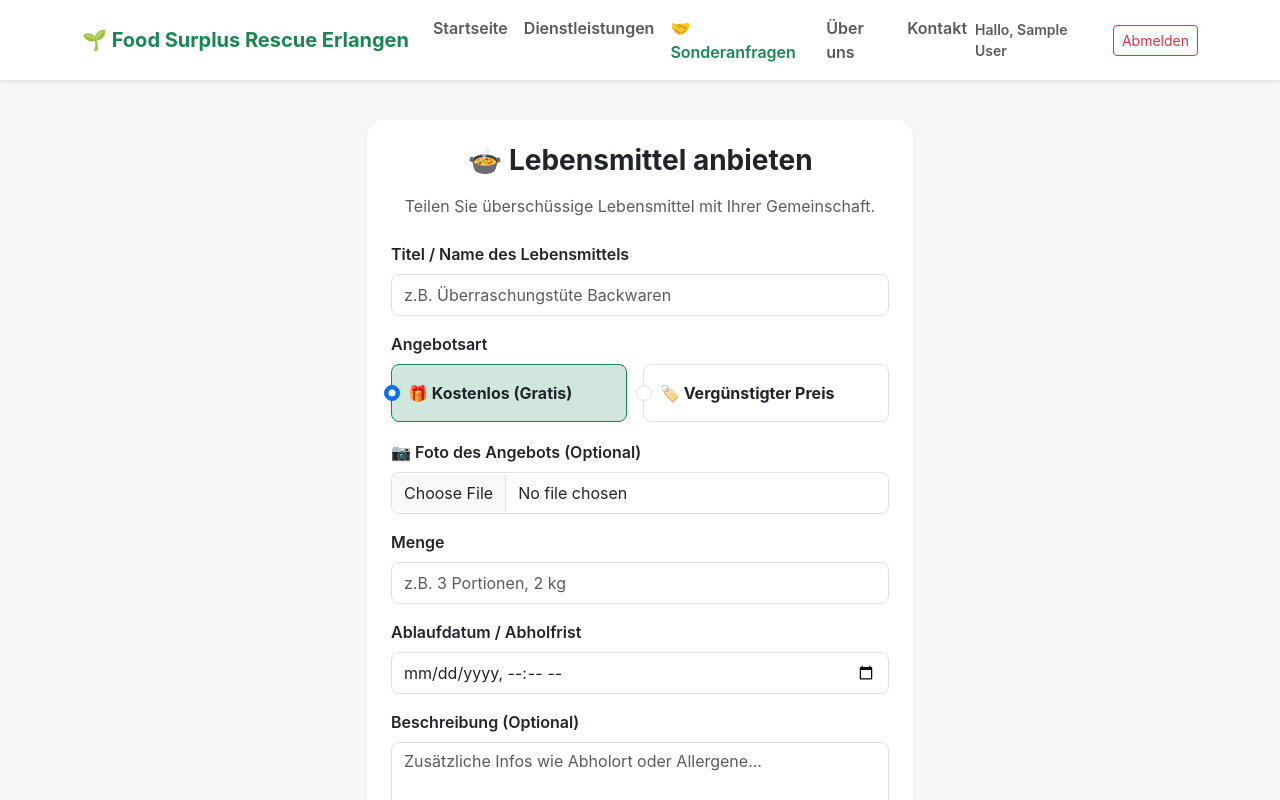
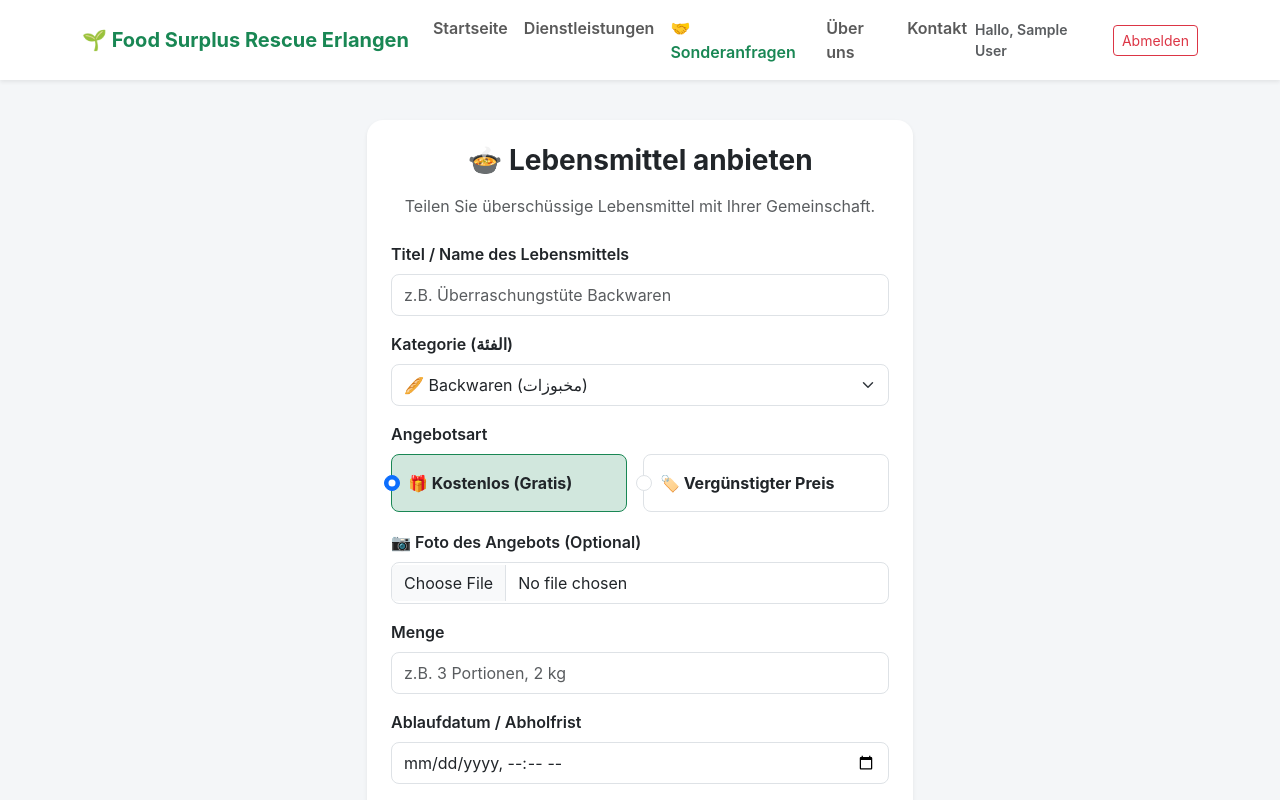
Before and after one commit to hodaziat/food-surplus-rescue, a React (Create React App) app in the folder frontend/: page /add-food in a window 1280 px wide. Shown: the top 800 px of the page. Built offline with nearby package versions, Linux system fonts and the light colour scheme; no server answers; sample sign-in values are in the browser's storage.

Commit message:
Fix admin role permissions, update AddFood categories, and improve FoodCard filtering logic

```diff
--- a/frontend/src/components/FoodCard.jsx
+++ b/frontend/src/components/FoodCard.jsx
@@ -149,17 +149,21 @@ const FoodCard = ({ item, currentUser, handleDelete, onReserveSuccess }) => {
               </div>
             </div>
 
-            {/* الأزرار */}
+            {/* الأزرار بعد ضبط صلاحيات الأدمن والصاحب */}
             <div className="d-flex gap-2">
               {isOwner || isAdmin ? (
                 <>
+                  {/* زر التعديل يظهر فقط لصاحب العرض الأصلي */}
+                  {isOwner && (
                     <button
                       onClick={() => navigate(`/edit-food/${item.id}`)}
                       className="btn btn-outline-warning text-dark fw-bold py-2 rounded-3 flex-fill"
                     >
                       ✏️ Bearbeiten
                     </button>
+                  )}
 
+                  {/* زر الحذف يظهر لصاحب العرض وللأدمن أيضاً */}
                   <button
                     onClick={() => handleDelete(item.id)}
                     className="btn btn-outline-danger fw-bold py-2 rounded-3 flex-fill"
--- a/frontend/src/pages/AddFood.jsx
+++ b/frontend/src/pages/AddFood.jsx
@@ -5,6 +5,7 @@ import { useNavigate } from 'react-router-dom';
 const AddFood = () => {
   const [formData, setFormData] = useState({
     title: '',
+    category: 'Backwaren', // الفئة الافتراضية
     description: '',
     quantity: '',
     expiration_date: '',
@@ -44,6 +45,7 @@ const AddFood = () => {
     const data = new FormData();
     data.append('donor_id', user.id);
     data.append('title', formData.title);
+    data.append('category', formData.category); // إرسال الفئة المخزنة
     data.append('quantity', formData.quantity);
     data.append('expiration_date', formData.expiration_date);
     data.append('description', formData.description);
@@ -78,6 +80,7 @@ const AddFood = () => {
               {error && <div className="alert alert-danger rounded-3">{error}</div>}
 
               <form onSubmit={handleSubmit}>
+                {/* اسم الوجبة */}
                 <div className="mb-3">
                   <label className="form-label fw-semibold">Titel / Name des Lebensmittels</label>
                   <input
@@ -85,8 +88,25 @@ const AddFood = () => {
                     className="form-control py-2 rounded-3"
                     placeholder="z.B. Überraschungstüte Backwaren"
                     required
+                    value={formData.title}
                     onChange={(e) => setFormData({ ...formData, title: e.target.value })}
                   />
+                </div>
+
+                {/* قائمة اختيار الفئة (Kategorie) */}
+                <div className="mb-3">
+                  <label className="form-label fw-semibold">Kategorie (الفئة)</label>
+                  <select
+                    className="form-select py-2 rounded-3"
+                    value={formData.category}
+                    onChange={(e) => setFormData({ ...formData, category: e.target.value })}
+                    required
+                  >
+                    <option value="Backwaren">🥖 Backwaren (مخبوزات)</option>
+                    <option value="Obst & Gemüse">🍎 Obst & Gemüse (فواكه وخضار)</option>
+                    <option value="Gekochte Speisen">🍲 Gekochte Speisen (وجبات مطبوخة)</option>
+                    <option value="Sonstiges">📦 Sonstiges (أخرى)</option>
+                  </select>
                 </div>
 
                 {/* خيار تحديد نوع العرض: مجاني أم بمبلغ */}
@@ -188,6 +208,7 @@ const AddFood = () => {
                     className="form-control py-2 rounded-3"
                     placeholder="z.B. 3 Portionen, 2 kg"
                     required
+                    value={formData.quantity}
                     onChange={(e) => setFormData({ ...formData, quantity: e.target.value })}
                   />
                 </div>
@@ -198,6 +219,7 @@ const AddFood = () => {
                     type="datetime-local"
                     className="form-control py-2 rounded-3"
                     required
+                    value={formData.expiration_date}
                     onChange={(e) => setFormData({ ...formData, expiration_date: e.target.value })}
                   />
                 </div>
@@ -208,6 +230,7 @@ const AddFood = () => {
                     className="form-control rounded-3"
                     rows="3"
                     placeholder="Zusätzliche Infos wie Abholort oder Allergene..."
+                    value={formData.description}
                     onChange={(e) => setFormData({ ...formData, description: e.target.value })}
                   />
                 </div>
--- a/frontend/src/pages/Home.jsx
+++ b/frontend/src/pages/Home.jsx
@@ -43,10 +43,23 @@ const Home = () => {
     }
   };
 
+  // تصفية العروض بناءً على البحث والفئة
   const filteredListings = listings.filter((item) => {
-    const matchesSearch = item.title.toLowerCase().includes(searchTerm.toLowerCase()) ||
+    const matchesSearch = item.title?.toLowerCase().includes(searchTerm.toLowerCase()) ||
                           (item.description && item.description.toLowerCase().includes(searchTerm.toLowerCase()));
-    const matchesCategory = selectedCategory === 'Alle' || item.category === selectedCategory;
+
+    // جعل مطابقة الفئة مرنة جداً لمنع أي اختلاف في كتابة النص
+    const isAllCategories = selectedCategory === 'Alle' ||
+                            selectedCategory === 'Alle Kategorien' ||
+                            selectedCategory.includes('جميع الفئات');
+
+    const matchesCategory = isAllCategories ||
+      (item.category && (
+        item.category.trim().toLowerCase() === selectedCategory.trim().toLowerCase() ||
+        selectedCategory.toLowerCase().includes(item.category.trim().toLowerCase()) ||
+        item.category.toLowerCase().includes(selectedCategory.trim().toLowerCase())
+      ));
+
     return matchesSearch && matchesCategory;
   });
 
@@ -144,7 +157,7 @@ const Home = () => {
           <div className="card border-0 shadow-sm text-center p-5 rounded-4">
             <div className="fs-1 mb-3">🔍</div>
             <h5 className="fw-bold text-secondary">Keine passenden Angebote gefunden.</h5>
-            <p className="text-muted">Versuchen Sie einen anderen Suchbegriff.</p>
+            <p className="text-muted">Versuchen Sie einen anderen Suchbegriff oder eine andere Kategorie.</p>
             {currentUser && currentUser.role === 'donor' && (
               <div>
                 <Link to="/add-food" className="btn btn-outline-success fw-bold px-4 mt-2">
@@ -167,7 +180,7 @@ const Home = () => {
           </div>
         )}
 
-        {/* الصف الرابع: قسم تقييمات الموقع ككل (تم إضافته هنا) */}
+        {/* الصف الرابع: تقييمات الموقع */}
         <div className="mt-5">
           <SiteReviews />
         </div>
```
Also changed, not shown: 1 other file (tests, documents, lock files or other folders). Lines whose indentation alone changed are shown as unchanged.
